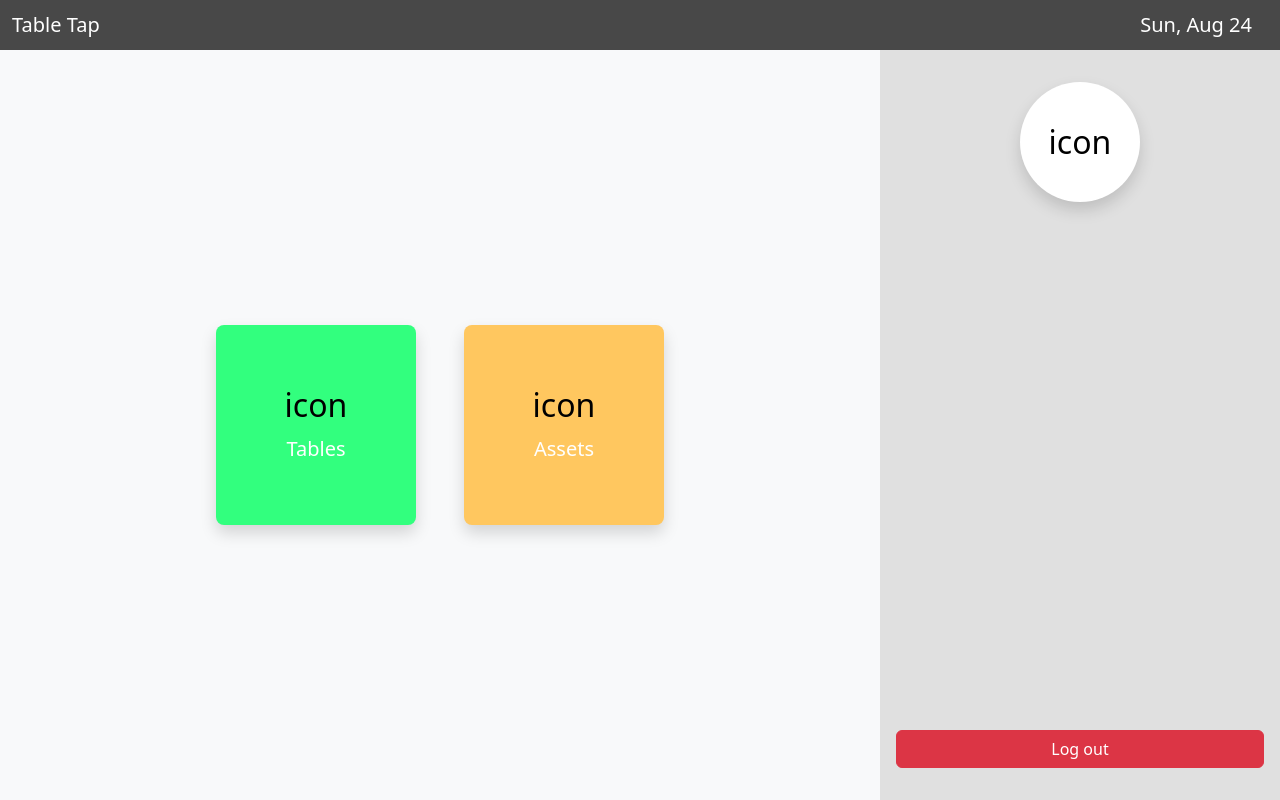
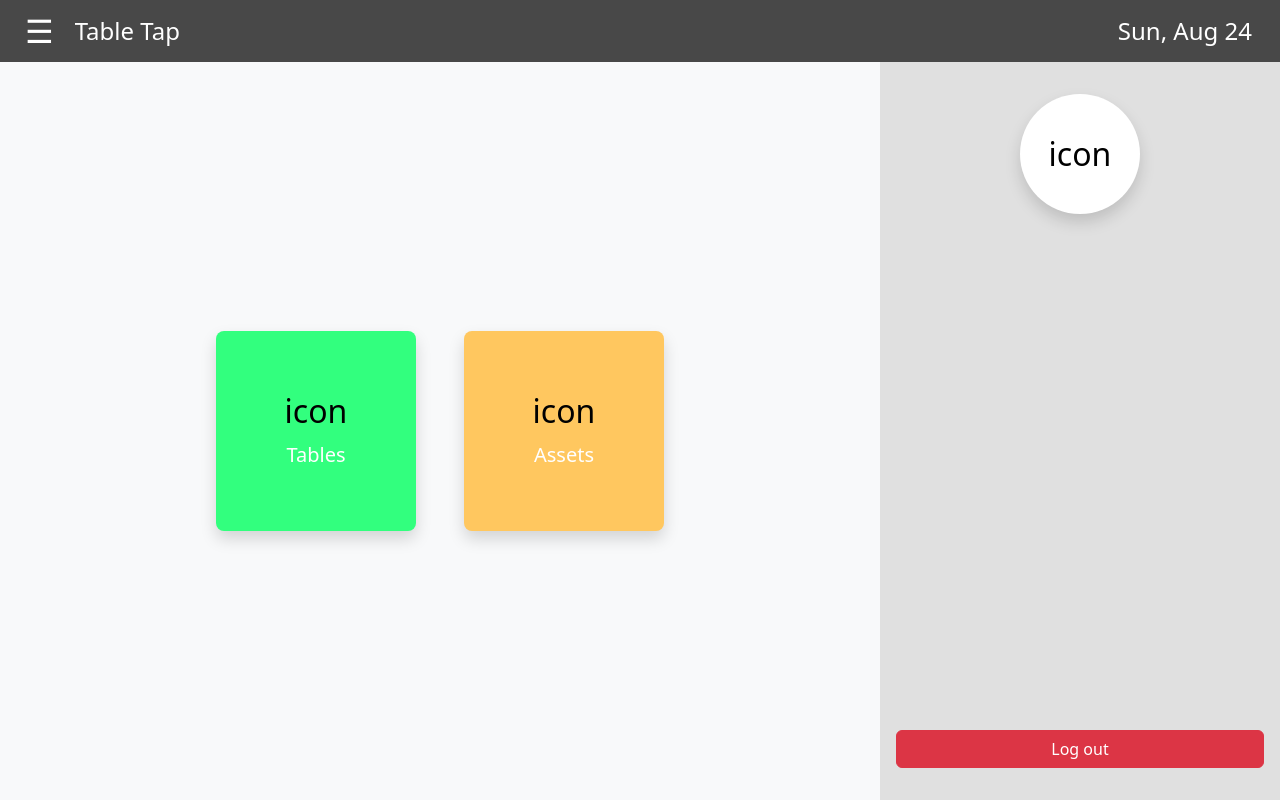
Before and after one commit to cdv0/TableTap, a React (Vite) app in the folder TableTap/: page /admin-dashboard in a window 1280 px wide. Built offline with nearby package versions, Linux system fonts and the light colour scheme.

Commit message:
implement global sidebar for navbar

```diff
--- a/TableTap/src/components/Navbar.tsx
+++ b/TableTap/src/components/Navbar.tsx
@@ -1,8 +1,9 @@
 interface Props {
   heading: string;
+  onToggleSidebar: () => void;
 }
 
-const Navbar = ({ heading }: Props) => {
+const Navbar = ({ heading, onToggleSidebar }: Props) => {
   const today = new Date().toLocaleDateString("en-US", {
     weekday: "short",
     month: "short",
@@ -10,10 +11,21 @@ const Navbar = ({ heading }: Props) => {
   });
 
   return (
-    <nav className="navbar" style={{ backgroundColor: "#484848" }}>
-      <div className="container-fluid d-flex justify-content-between text-white">
-        <span className="navbar-brand mb-0 h1 text-white">{heading}</span>
-        <span className="navbar-brand mb-0 h1 text-white">{today}</span>
+    <nav className="navbar navbar-expand-lg pb-0 pt-0 navbar-dark" style={{ backgroundColor: "#484848" }}>
+      <div className="container-fluid d-flex justify-content-between align-items-center">
+
+        <div className="d-flex align-items-center">
+          <button
+            className="btn text-white fs-2 me-2"
+            onClick={onToggleSidebar}
+            aria-label="Toggle sidebar"
+          >
+            ☰
+          </button>
+          <span className="navbar-brand mb-0 h1 fs-4">{heading}</span>
+        </div>
+
+        <span className="navbar-brand mb-0 h1 fs-4">{today}</span>
       </div>
     </nav>
   );
--- /dev/null
+++ b/TableTap/src/components/Sidebar.tsx
@@ -0,0 +1,78 @@
+import { Link, useNavigate } from "react-router-dom";
+
+interface SidebarProps {
+  isOpen: boolean;
+  onClose: () => void;
+}
+
+const Sidebar = ({ isOpen, onClose }: SidebarProps) => {
+  const navigate = useNavigate();
+
+  const handleLogout = () => {
+    onClose();
+    navigate("/");
+  };
+
+  if (!isOpen) return null;
+
+  return (
+    <>
+      {/* Backdrop */}
+      <div
+        className="position-fixed top-0 start-0 w-100 h-100"
+        style={{ backgroundColor: "rgba(0, 0, 0, 0.3)", zIndex: 1039 }}
+        onClick={onClose}
+      />
+
+      {/* Sidebar Panel */}
+      <div
+        className="position-fixed top-0 start-0 bg-dark text-white shadow d-flex flex-column justify-content-between p-4"
+        style={{ width: "300px", height: "100vh", zIndex: 1040 }}
+      >
+        {/* Top: Heading and Nav Links */}
+        <div>
+          <h4 className="fw-bold mb-4">Happy Pho</h4>
+          <ul className="list-unstyled">
+            <li className="mb-3 border-bottom pb-2">
+              <Link
+                to="/admin-dashboard"
+                className="text-white text-decoration-none"
+                onClick={onClose}
+              >
+                Home
+              </Link>
+            </li>
+            <li className="mb-3 border-bottom pb-2">
+              <Link
+                to="/catalog"
+                className="text-white text-decoration-none"
+                onClick={onClose}
+              >
+                Catalog
+              </Link>
+            </li>
+            <li className="mb-3 border-bottom pb-2">
+              <Link
+                to="/assets"
+                className="text-white text-decoration-none"
+                onClick={onClose}
+              >
+                Assets
+              </Link>
+            </li>
+          </ul>
+        </div>
+
+        {/* Bottom: Log Out Button */}
+        <button
+          className="btn btn-danger w-100 mt-3"
+          onClick={handleLogout}
+        >
+          Log out
+        </button>
+      </div>
+    </>
+  );
+};
+
+export default Sidebar;
--- a/TableTap/src/pages/AdminDashboard.tsx
+++ b/TableTap/src/pages/AdminDashboard.tsx
@@ -1,9 +1,12 @@
 import ProfileSidebar from "../components/ProfileSidebar";
 import NavCard from "../components/NavCard";
 import Navbar from "../components/Navbar";
+import Sidebar from "../components/Sidebar";
 import { useNavigate } from "react-router-dom";
+import { useState } from "react";
 
 const AdminDashboard = () => {
+  const [sidebarOpen, setSidebarOpen] = useState(false);
   const navigate = useNavigate();
 
   const navigateToAssets = () => {
@@ -15,7 +18,8 @@ const AdminDashboard = () => {
       className="d-flex flex-column"
       style={{ height: "100vh", overflow: "hidden" }}
     >
-      <Navbar heading="Table Tap" />
+      <Navbar heading="Table Tap" onToggleSidebar={() => setSidebarOpen(!sidebarOpen)} />
+      <Sidebar isOpen={sidebarOpen} onClose={() => setSidebarOpen(false)} />
       <div className="d-flex flex-grow-1" style={{ height: "100%" }}>
         {/* Left main area */}
         <div
--- a/TableTap/src/pages/Assets.tsx
+++ b/TableTap/src/pages/Assets.tsx
@@ -1,9 +1,14 @@
 import Navbar from "../components/Navbar";
+import Sidebar from "../components/Sidebar";
+import { useState } from "react";
 
 const Assets = () => {
+  const [sidebarOpen, setSidebarOpen] = useState(false);
+
   return (
     <div className="d-flex flex-column" style={{ height: "100vh" }}>
-      <Navbar heading="Table Tap" />
+      <Navbar heading="Table Tap" onToggleSidebar={() => setSidebarOpen(!sidebarOpen)} />
+      <Sidebar isOpen={sidebarOpen} onClose={() => setSidebarOpen(false)} />
 
       <div>
         <h1>Assets</h1>
--- a/TableTap/src/pages/Login.tsx
+++ b/TableTap/src/pages/Login.tsx
@@ -1,4 +1,5 @@
 import { useNavigate } from "react-router-dom";
+import { useState } from "react";
 import Keypad from "../components/Keypad";
 import Navbar from "../components/Navbar";
 
@@ -7,6 +8,7 @@ interface LoginProps {
 }
 
 const Login = ({ onSubmit }: LoginProps) => {
+    const [sidebarOpen, setSidebarOpen] = useState(false);
   const navigate = useNavigate();
 
   const handleLogin = (value: string) => {
@@ -16,7 +18,7 @@ const Login = ({ onSubmit }: LoginProps) => {
 
   return (
     <div className="d-flex flex-column" style={{ height: "100vh" }}>
-      <Navbar heading="Table Tap" />
+      <Navbar heading="Table Tap" onToggleSidebar={() => setSidebarOpen(!sidebarOpen)} />
 
       <div className="flex-grow-1 d-flex justify-content-center bg-light">
         <Keypad initialValue="" onSubmit={handleLogin} />
```
